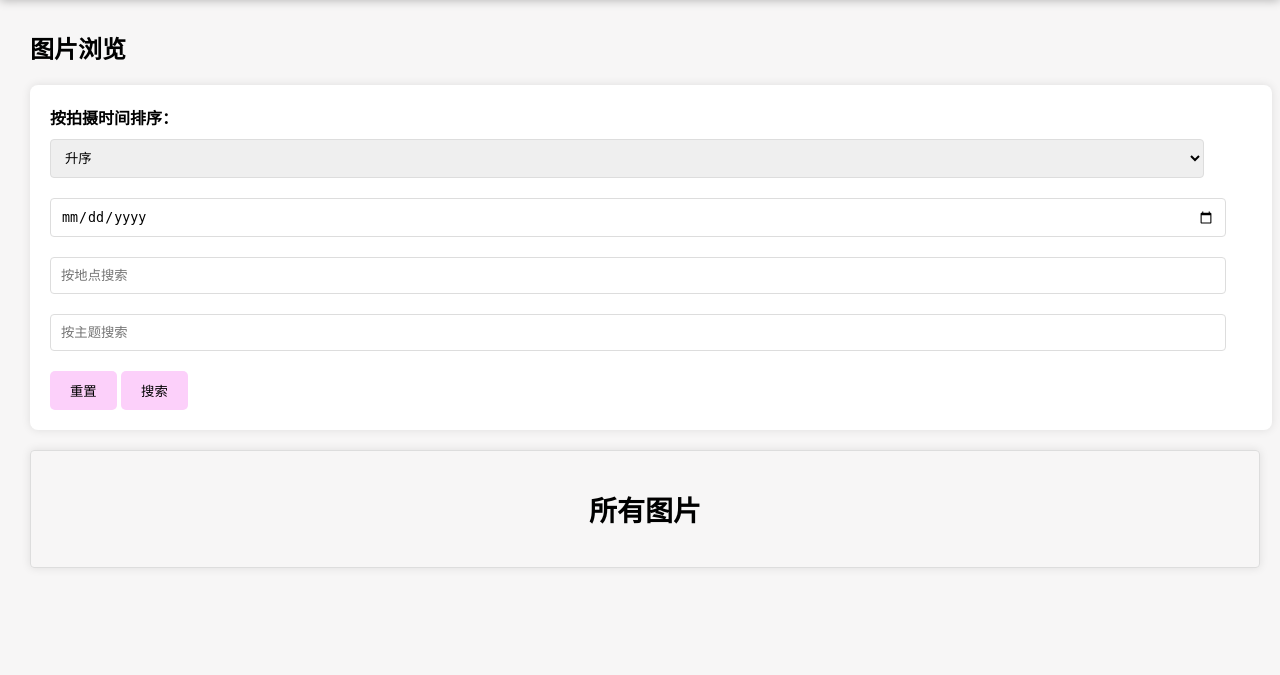
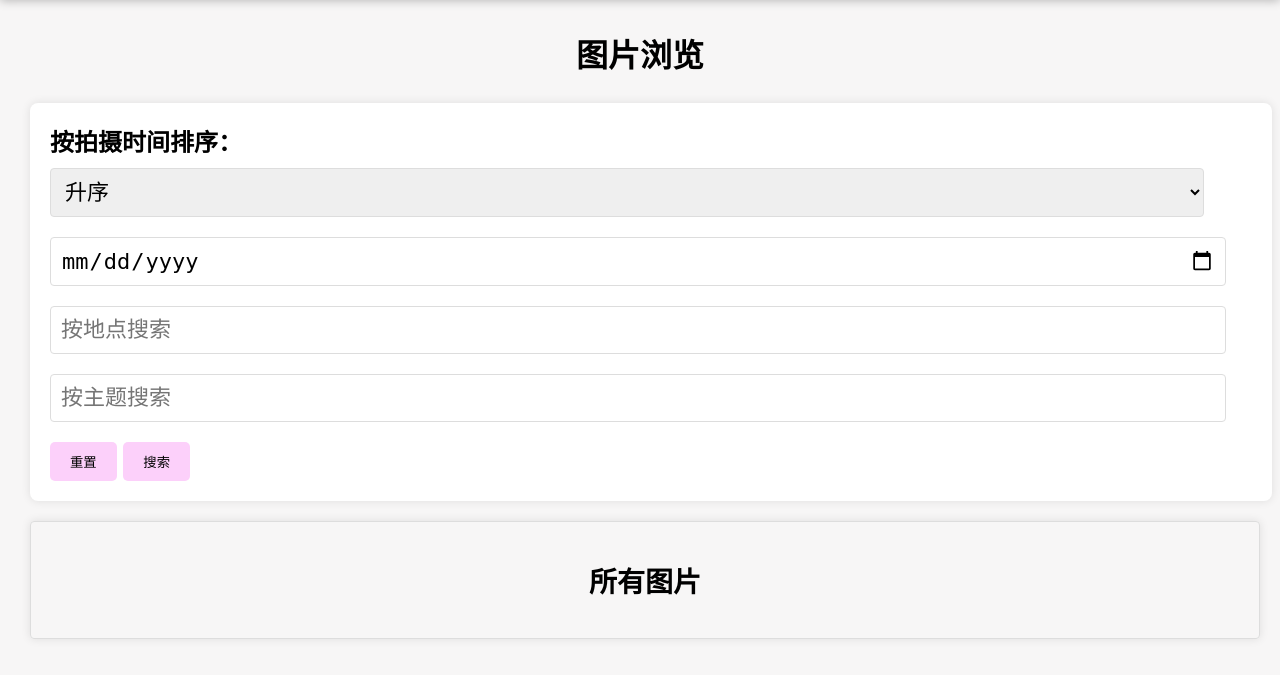
Before and after one commit to lululubbb/PHOTO_EXHIBITION, a Flask app: template templates/search.html in a window 1280 px wide. Shown: the part 125-800 px from the top of the page. Run offline with Flask 3, Linux system fonts and the light colour scheme; the template is opened without the code that fills it, so the values that code supplies are empty; data comes from the database, SQL or seed files in the repository; some libraries are stand-ins or nearby versions.

Commit message:
Update style.css

```diff
--- a/static/style.css
+++ b/static/style.css
@@ -53,6 +53,7 @@
     padding: 20px;
     border-radius: 8px;
     box-shadow: 0 0 10px rgba(0, 0, 0, 0.1);
+    font-size: 24px;
 }
 
 label {
@@ -67,6 +68,7 @@
     margin-bottom: 20px;
     border-radius: 4px;
     border: 1px solid #ddd;
+    font-size: 22px;
 }
 
 button {
@@ -107,6 +109,13 @@
     justify-content: space-around;
     font-family:STKaiti;
     font-size: 36px;
+}
+
+section h2{
+    display: flex;
+    justify-content: space-around;
+    font-family:STKaiti;
+    font-size: 32px;
 }
 
 .modal {
@@ -176,7 +185,9 @@
 }
 
 p{
-    font-weight: bold;
+    color:#888;
+    font-family:STKaiti;
+    font-size: 28px
 }
 
 .image-item {
```
